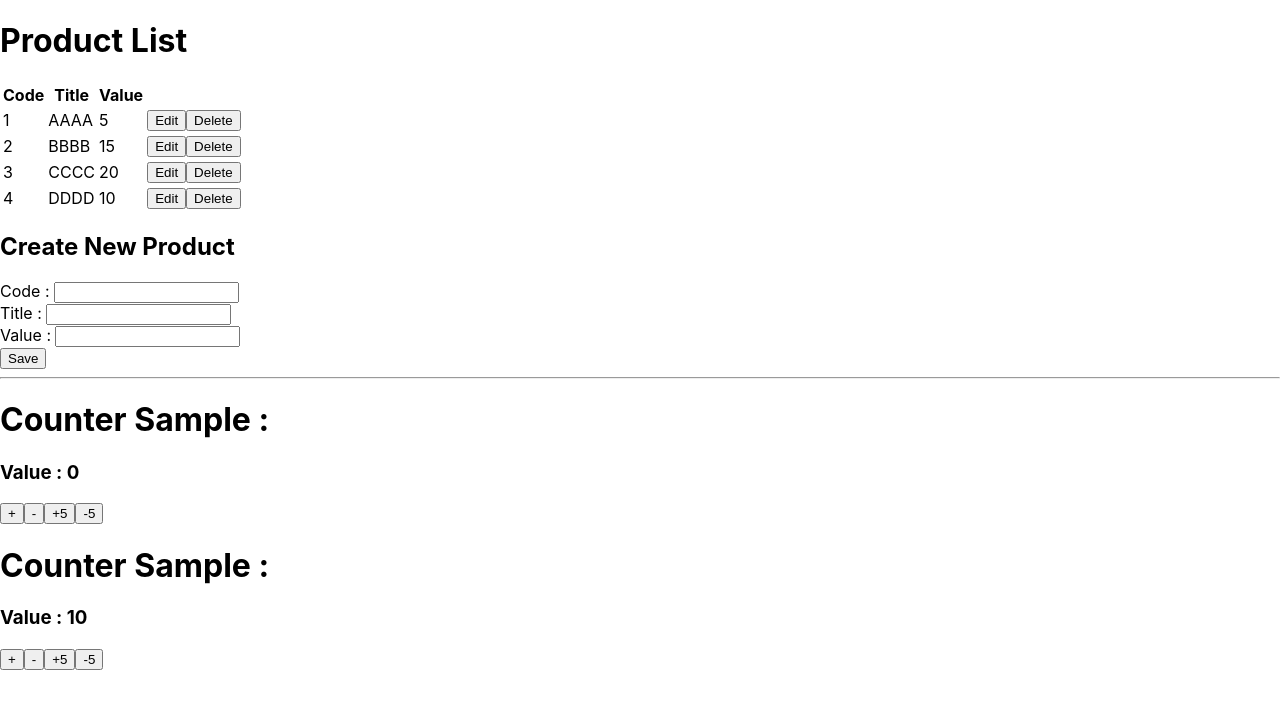
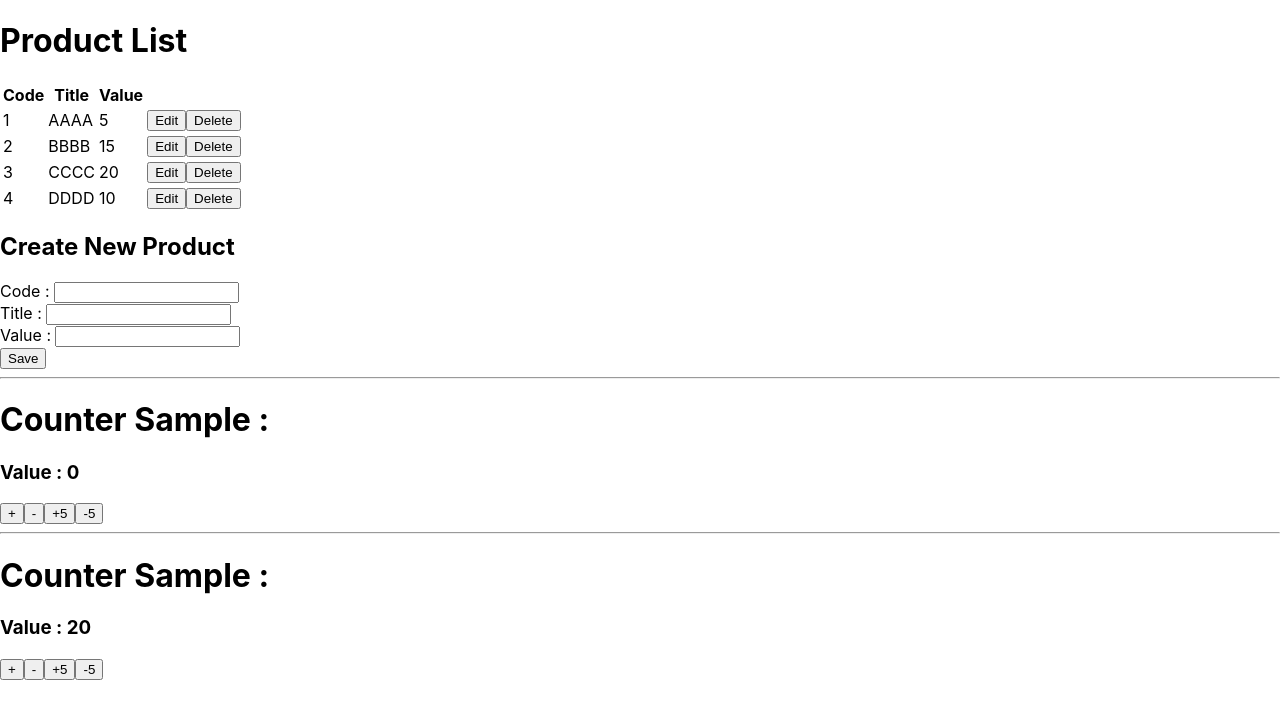
Before and after one commit to bazardeh/react-app, a React (Create React App) app: page / in a window 1280 px wide. Shown: the top 718 px of the page. Built offline with nearby package versions, Linux system fonts and the light colour scheme.

Commit message:
edit app.js

```diff
--- a/src/App.js
+++ b/src/App.js
@@ -4,14 +4,14 @@ import { Counter } from "./Counter";
 import ProductList from "./components/product-container";
 
 function App() {
-  console.log("🚀 ~ file: index.js:11 ~ App", App);
+  // console.log("🚀 ~ file: index.js:11 ~ App", App);
   return (
     <>
       <ProductList />
       <hr />
       <Counter />
-
-      <Counter value={10} />
+      <hr />
+      <Counter value={20} />
     </>
 
     // <div className="App">
```
